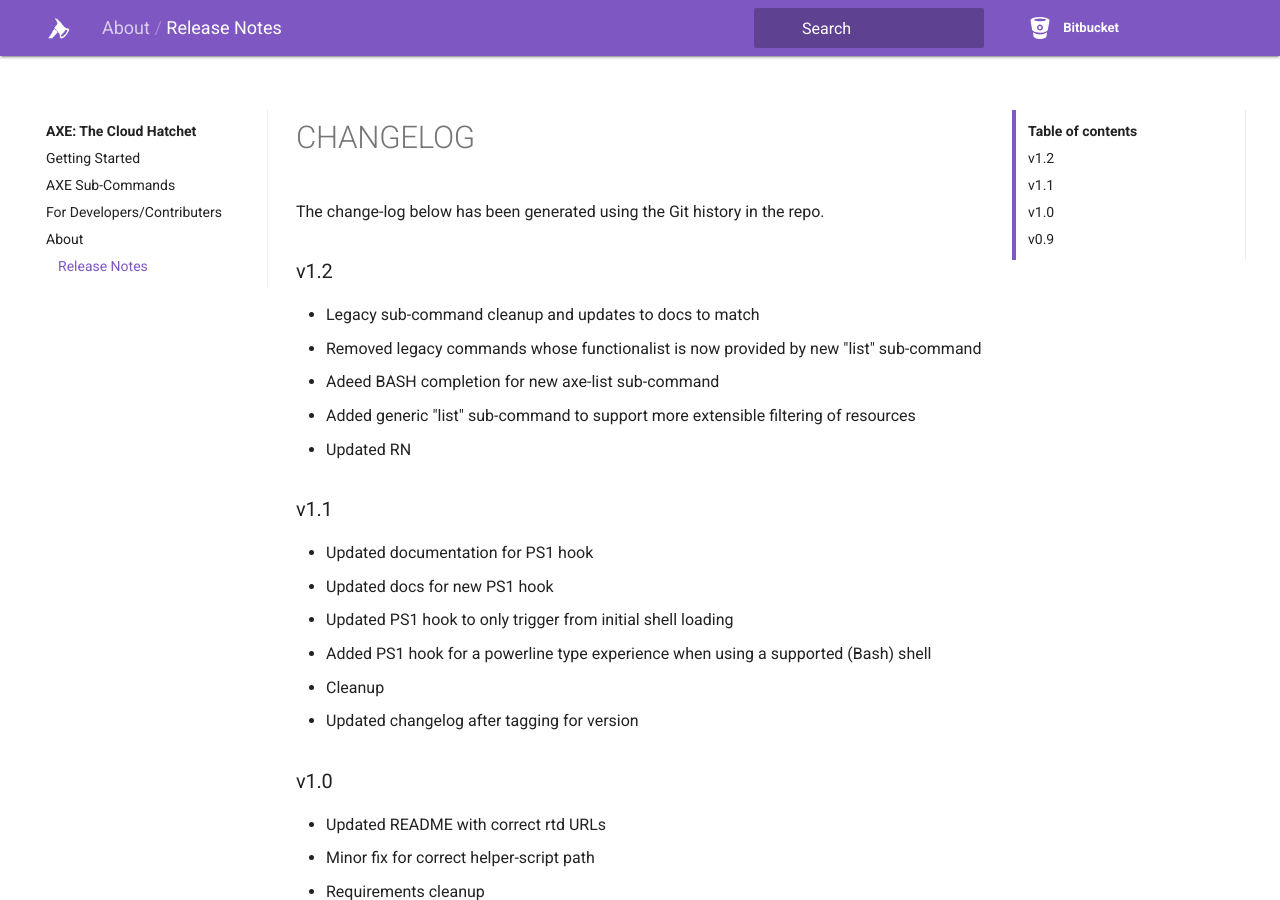
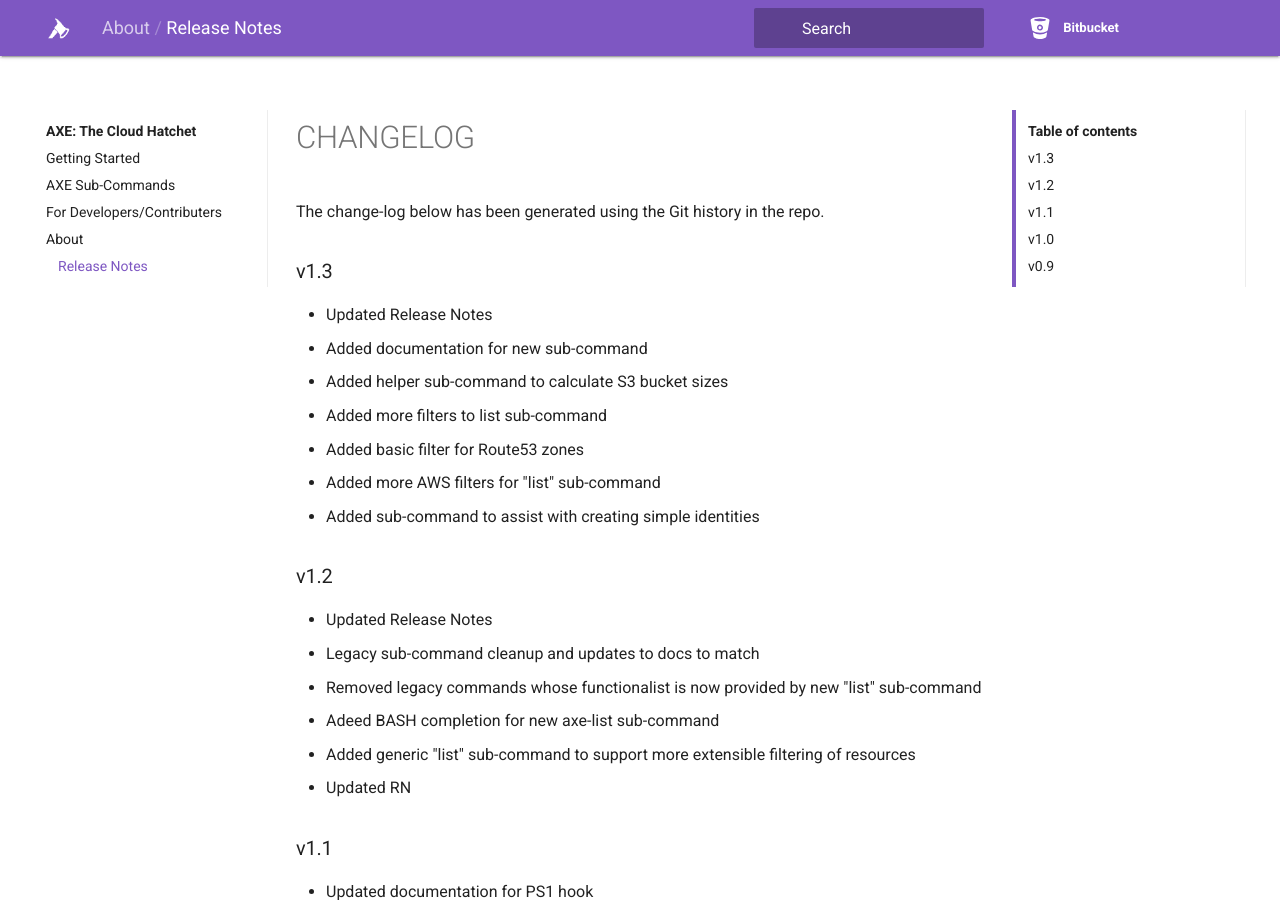
Before and after one commit to kxseven/axe, an MkDocs documentation site: the page built from docs/content/about/release-notes.md, in a window 1280 px wide and 900 px high. Built offline with MkDocs 1.6.1 and Material for MkDocs 9.7.7, drawn with Linux system fonts in a browser that asks for light colours; old or Windows-style settings are respelled for this version of MkDocs.

Commit message:
Updated Release Notes

```diff
--- a/docs/content/about/release-notes.md
+++ b/docs/content/about/release-notes.md
@@ -3,8 +3,19 @@
 The change-log below has been generated using the Git history in the repo.
 
 
+### v1.3
+
+ - Updated Release Notes
+ - Added documentation for new sub-command
+ - Added helper sub-command to calculate S3 bucket sizes
+ - Added more filters to list sub-command
+ - Added basic filter for Route53 zones
+ - Added more AWS filters for "list" sub-command
+ - Added sub-command to assist with creating simple identities
+
 ### v1.2
 
+ - Updated Release Notes
  - Legacy sub-command cleanup and updates to docs to match
  - Removed legacy commands whose functionalist is now provided by new "list" sub-command
  - Adeed BASH completion for new axe-list sub-command
```
